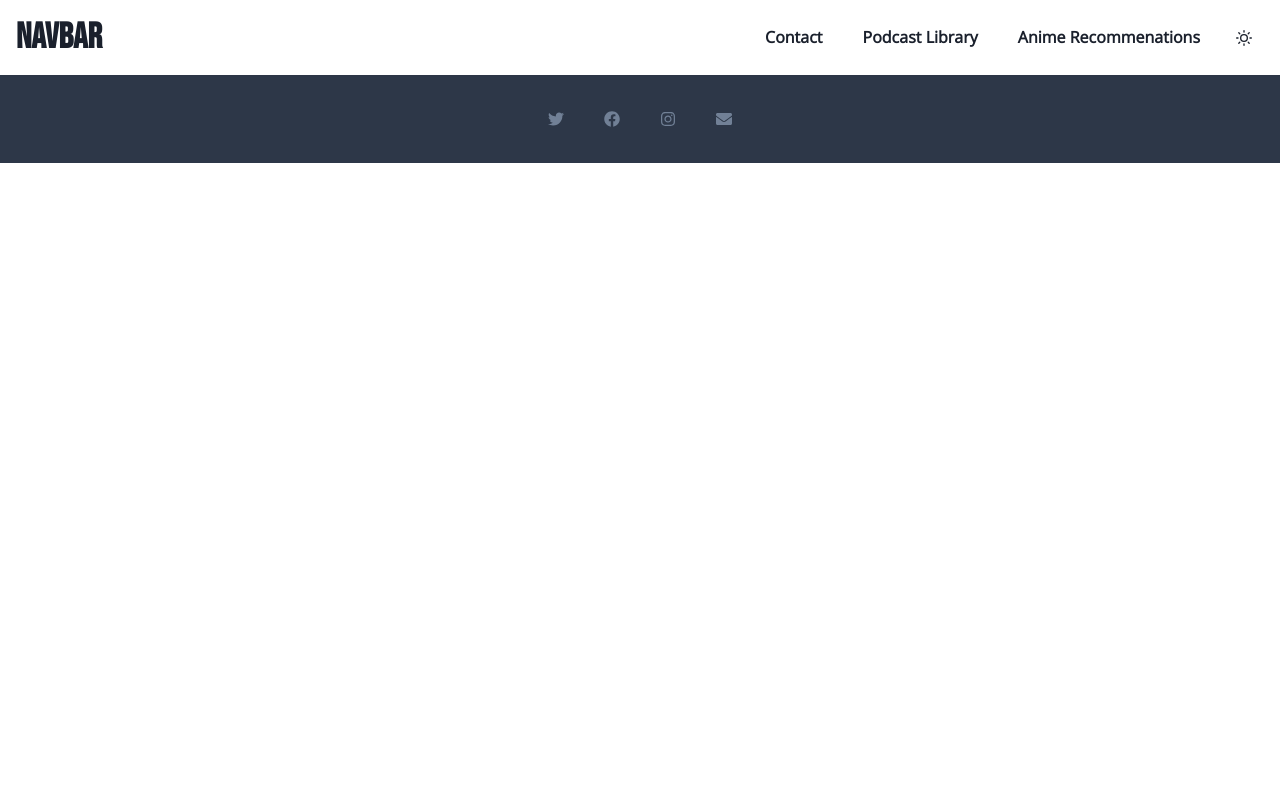
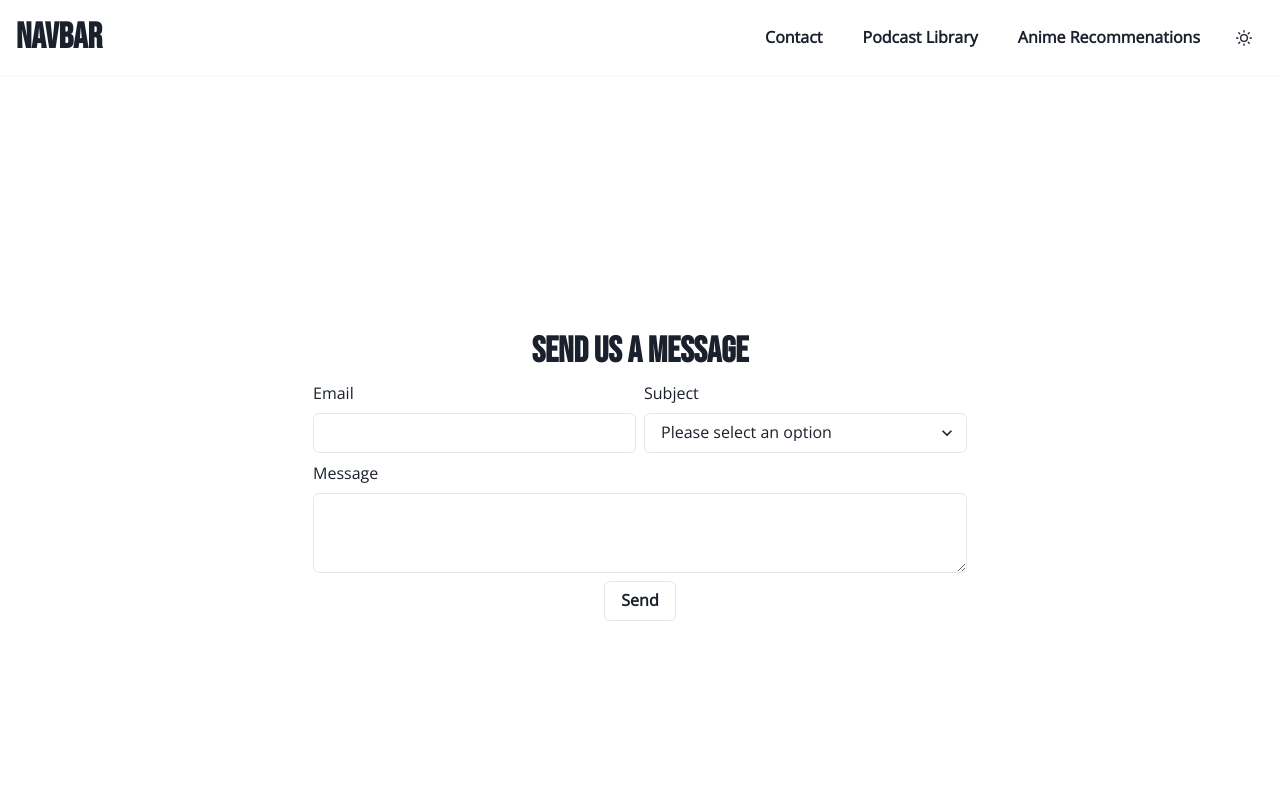
Before and after one commit to digidevguy/otaku-podcast, a Next.js app: page /contact in a window 1280 px wide. Shown: the top 800 px of the page. Built offline with nearby package versions, Linux system fonts and the light colour scheme.

Commit message:
Adding email API support for contact form.

```diff
--- a/package.json
+++ b/package.json
@@ -14,6 +14,7 @@
     "@chakra-ui/react": "^2.5.5",
     "@emotion/react": "^11.10.6",
     "@emotion/styled": "^11.10.6",
+    "@sendgrid/mail": "^7.7.0",
     "chakra-ui-markdown-renderer": "^4.1.0",
     "date-fns": "^2.29.3",
     "eslint": "8.34.0",
--- /dev/null
+++ b/src/hooks/useForm.ts
@@ -0,0 +1,27 @@
+import { useState } from 'react';
+
+export const useForm = (initialValues: any = {}, onSubmit: (a: {}) => void) => {
+	const [formData, setFormData] = useState(initialValues);
+
+	const handleInputChange = (
+		e:
+			| React.ChangeEvent<HTMLInputElement>
+			| React.ChangeEvent<HTMLTextAreaElement>
+			| React.ChangeEvent<HTMLSelectElement>
+	) => {
+		const { name, value } = e.target;
+		setFormData({
+			...formData,
+			[name]: value,
+		});
+	};
+
+	const handleSubmit = (
+		e: React.FormEvent<HTMLFormElement> | React.FormEvent<HTMLDivElement>
+	) => {
+		e.preventDefault();
+		onSubmit?.(formData);
+	};
+
+	return { formData, handleInputChange, handleSubmit };
+};
--- /dev/null
+++ b/src/pages/api/contact-mail.ts
@@ -0,0 +1,32 @@
+import { NextApiHandler, NextApiRequest, NextApiResponse } from 'next';
+const sgMail = require('@sendgrid/mail');
+sgMail.setApiKey(process.env.SENDGRID_API_KEY);
+
+const handler: NextApiHandler = async (
+	req: NextApiRequest,
+	res: NextApiResponse
+) => {
+	if (req.method === 'POST') {
+		const { email, subject, content } = req.body;
+
+		const msg = {
+			to: 'matthew@mattlittrell.dev',
+			from: 'info@mattlittrell.dev',
+			subject: subject,
+			text: content,
+			html: `<p>${content}</p>
+                   <p>From: ${email}</p>`,
+		};
+
+		try {
+			await sgMail.send(msg);
+			res.status(200).json({ message: 'Email sent successfully!' });
+		} catch (error) {
+			res.status(400).json({ message: 'Email not sent.' });
+		}
+	} else {
+		res.status(400).json({ message: 'Method not allowed.' });
+	}
+};
+
+export default handler;
--- a/src/pages/api/hello.ts
+++ /dev/null
@@ -1,13 +0,0 @@
-// Next.js API route support: https://nextjs.org/docs/api-routes/introduction
-import type { NextApiRequest, NextApiResponse } from 'next'
-
-type Data = {
-  name: string
-}
-
-export default function handler(
-  req: NextApiRequest,
-  res: NextApiResponse<Data>
-) {
-  res.status(200).json({ name: 'John Doe' })
-}
--- a/src/pages/contact.tsx
+++ b/src/pages/contact.tsx
@@ -1,10 +1,143 @@
-import { Flex, VStack } from '@chakra-ui/react';
+import { useForm } from '@/hooks/useForm';
+import {
+	Button,
+	Flex,
+	FormControl,
+	FormErrorMessage,
+	FormHelperText,
+	FormLabel,
+	Heading,
+	Input,
+	Select,
+	Textarea,
+	useColorModeValue,
+	useToast,
+	VStack,
+} from '@chakra-ui/react';
 import { NextPage } from 'next';
+import { useState } from 'react';
+
+const subjectOptions = [
+	{
+		value: 'podcast-question',
+		label: 'Podcast Topic / Question of the Day Suggestions',
+	},
+	{
+		value: 'podcast-collab-guest',
+		label: 'Podcast Collaborations / Guest Suggestions',
+	},
+	{ value: 'endorsements', label: 'Brand or Product Endorsements' },
+	{ value: 'anime', label: 'Anime recommendation' },
+	{ value: 'business', label: 'Business inquiry' },
+];
 
 const ContactPage: NextPage = () => {
+	const [formData, setFormData] = useState({
+		email: '',
+		subject: '',
+		content: '',
+		errors: { email: '', subject: '', content: '' },
+		emailValid: false,
+		subjectValid: false,
+		contentValid: false,
+	});
+	const { email, subject, content } = formData;
+
+	const [loading, setLoading] = useState<boolean>(false);
+	const toast = useToast();
+
+	const handleInputChange = (
+		e:
+			| React.ChangeEvent<HTMLInputElement>
+			| React.ChangeEvent<HTMLTextAreaElement>
+			| React.ChangeEvent<HTMLSelectElement>
+	) => {
+		const { name, value } = e.target;
+		setFormData({
+			...formData,
+			[name]: value,
+		});
+	};
+
+	const handleSubmit = async (e: React.FormEvent<HTMLDivElement>) => {
+		e.preventDefault();
+		setLoading(true);
+
+		try {
+			const res = await fetch('/api/contact-mail', {
+				method: 'POST',
+				headers: {
+					'Content-Type': 'application/json',
+				},
+				body: JSON.stringify(formData),
+			});
+
+			toast({
+				title: 'Success',
+				description: 'Your message has been sent',
+				status: 'success',
+				duration: 5000,
+				isClosable: true,
+			});
+		} catch (error: any) {
+			toast({
+				title: 'Error',
+				description: error.message,
+				status: 'error',
+				duration: 5000,
+				isClosable: true,
+			});
+		}
+		setLoading(false);
+	};
+
 	return (
-		<Flex>
-			<VStack>hi</VStack>
+		<Flex minH='100vh' justify='center' align='center'>
+			<VStack as='form' onSubmit={handleSubmit}>
+				<Heading>Send us a message</Heading>
+				<Flex flexDir={['column', null, 'row']} gap={2}>
+					<FormControl>
+						<FormLabel>Email</FormLabel>
+						<Input name='email' value={email} onChange={handleInputChange} />
+						<FormErrorMessage>Email is required.</FormErrorMessage>
+					</FormControl>
+					<FormControl>
+						<FormLabel>Subject</FormLabel>
+						<Select
+							name='subject'
+							value={subject}
+							onChange={handleInputChange}
+							placeholder='Please select an option'
+						>
+							{subjectOptions.map((option) => (
+								<option key={option.label} value={option.value}>
+									{option.label}
+								</option>
+							))}
+						</Select>
+						<FormErrorMessage>Please select an option.</FormErrorMessage>
+					</FormControl>
+				</Flex>
+				<FormControl>
+					<FormLabel>Message</FormLabel>
+					<Textarea
+						name='content'
+						value={content}
+						onChange={handleInputChange}
+					/>
+					<FormErrorMessage>
+						The message field cannot be empty.
+					</FormErrorMessage>
+				</FormControl>
+				<Button
+					type='submit'
+					variant='outline'
+					isLoading={loading}
+					loadingText='Sending...'
+				>
+					Send
+				</Button>
+			</VStack>
 		</Flex>
 	);
 };
```
Also changed, not shown: 1 other file (tests, documents, lock files or other folders).
